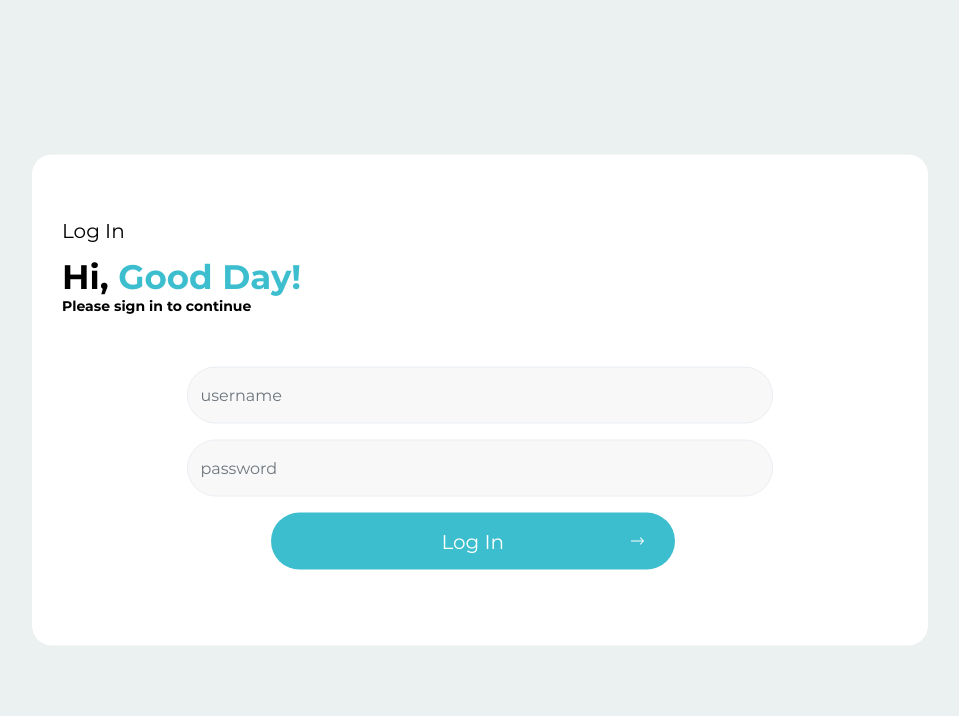
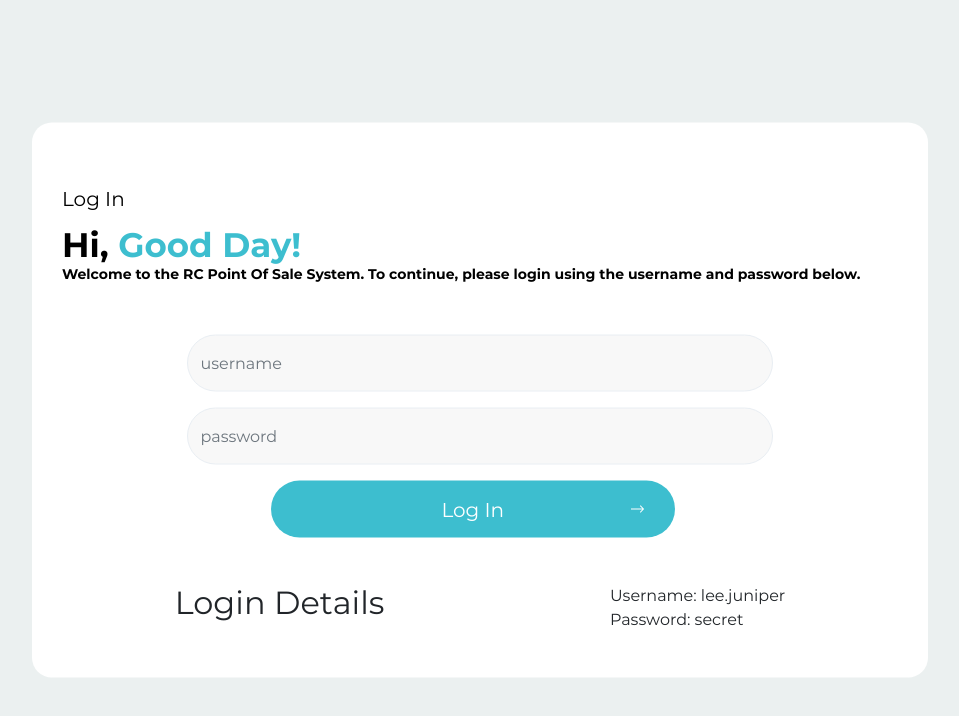
Before and after one commit to timothyakinyelu/point-of-sale-system-with-flask, a Flask app: page /login in a window 1280 px wide. Shown: the top 716 px of the page, without its empty margins (160-1119 px from the left). Run offline with Flask 2, Linux system fonts and the light colour scheme; some libraries are stand-ins or nearby versions.

Commit message:
- styled login details -  added login information detail

```diff
--- a/app/static/css/style.css
+++ b/app/static/css/style.css
@@ -30,6 +30,11 @@ body, a, ul, li, p {
 }
 
 /* base styles */
+.topic-block {
+    display: flex;
+    flex-wrap: wrap;
+    justify-content: space-around;
+}
 body {
     overflow-x: hidden;
     background: var(--background);
--- a/app/templates/login.html
+++ b/app/templates/login.html
@@ -17,7 +17,7 @@
                     <h3 class="login-message">Hi, <span>Good Day!</span></h3>
                 </div>
                 <div class="action-message-wrapper">
-                    <p class="action-message">Please sign in to continue</p>
+                    <p class="action-message">Welcome to the RC Point Of Sale System. To continue, please login using the username and password below.</p>
                 </div>
             </div>
             <form method="POST" action="" class="login-form">
@@ -48,6 +48,14 @@
                     </svg>
                 </div>
             </form>
+            <div class="topic-block">
+                <div class="topic-block-title">
+                    <h2>Login Details</h2>
+                </div>
+                <div class="topic-block-body">
+                    <p>Username: lee.juniper <br>Password: secret </p>
+                </div>
+            </div>
         </div>
     </div>
 {% endblock %}
```
